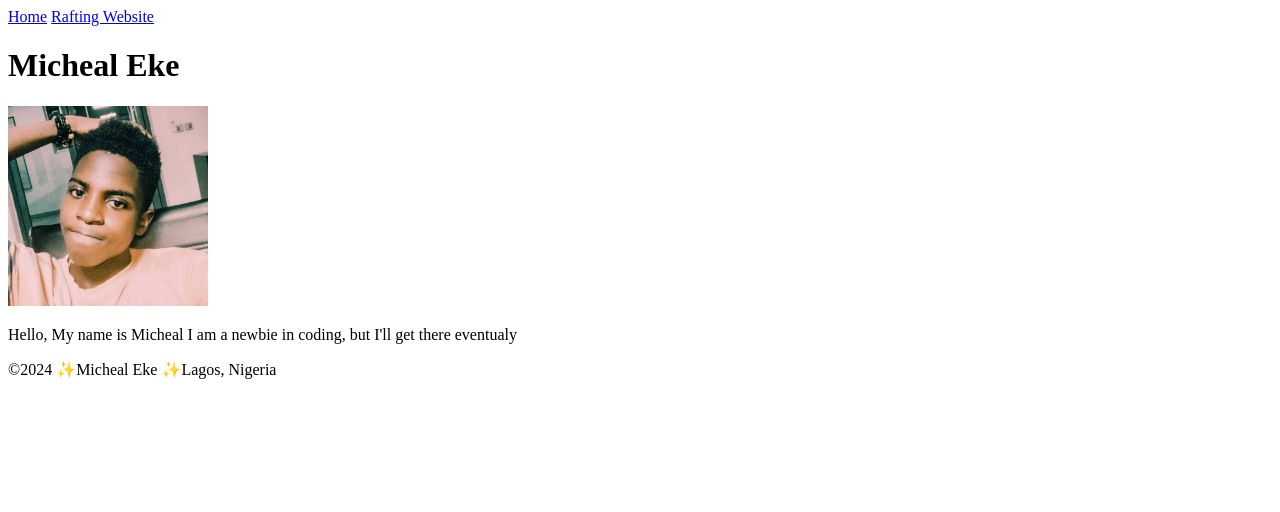
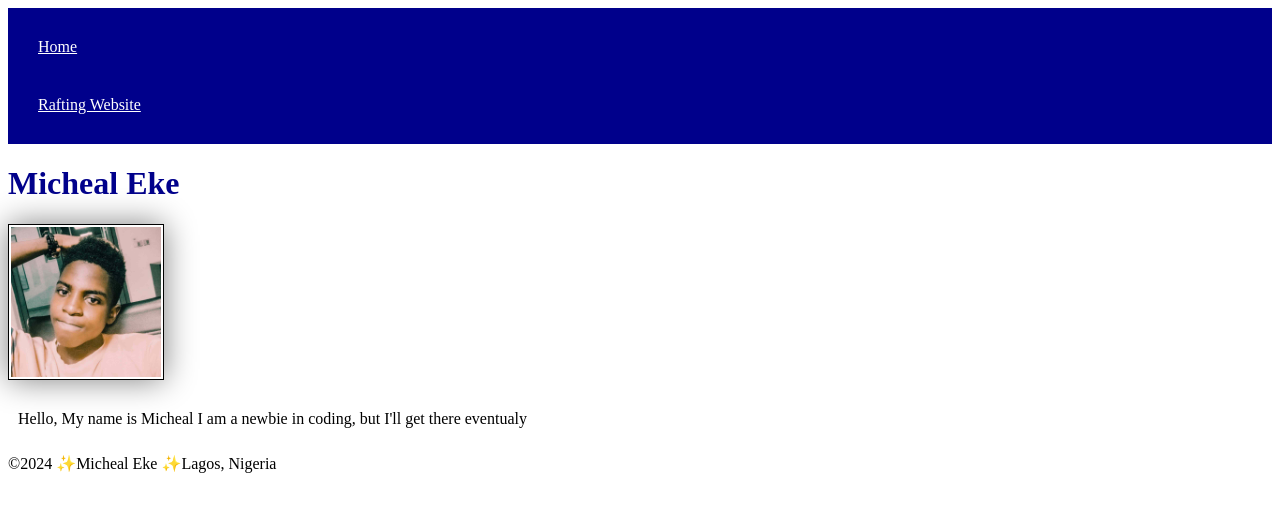
Before and after one commit to MichealDDev/wdd130, a plain HTML site: page index.html in a window 1280 px wide. Drawn offline with Linux system fonts and the light colour scheme.

Commit message:
adding css

```diff
--- a/index.html
+++ b/index.html
@@ -1,6 +1,7 @@
 <!DOCTYPE html>
 <html lang="en">
 <head>
+    <link rel="stylesheet" href="styles/styles.css">
     <meta charset="UTF-8">
     <meta name="viewport" content="width=device-width, initial-scale=1.0">
     <title>Micheal Eke</title>
--- /dev/null
+++ b/styles/styles.css
@@ -0,0 +1,22 @@
+nav{
+    background-color: darkblue;
+    padding: 10px;
+}
+nav a {
+    color: white;
+    display: block;
+    padding: 20px;
+}
+h1{
+    color: darkblue;
+}
+img{
+    width: 150px;
+    height: auto;
+    border: 1px solid black;
+    padding: 2px;
+    box-shadow: 0 0 30px grey;
+}
+p {
+    padding: 10px;
+}
```
